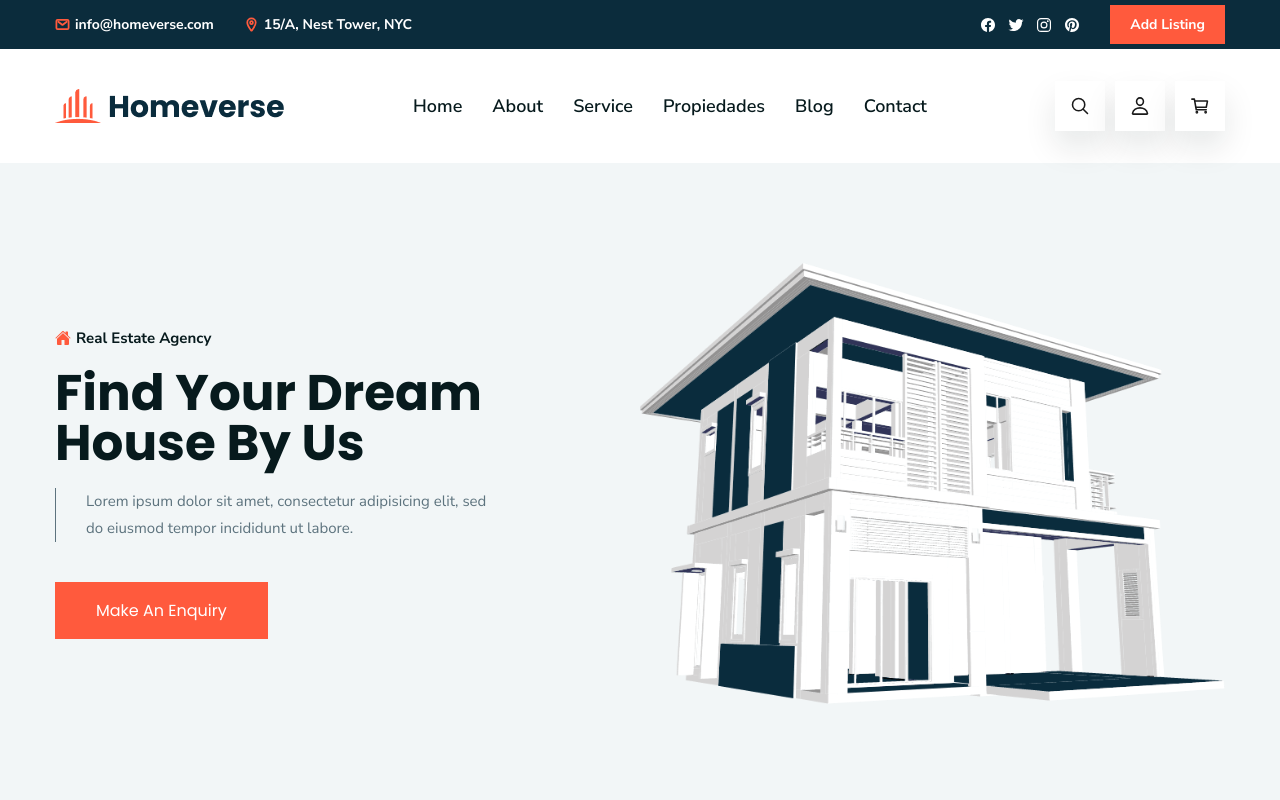
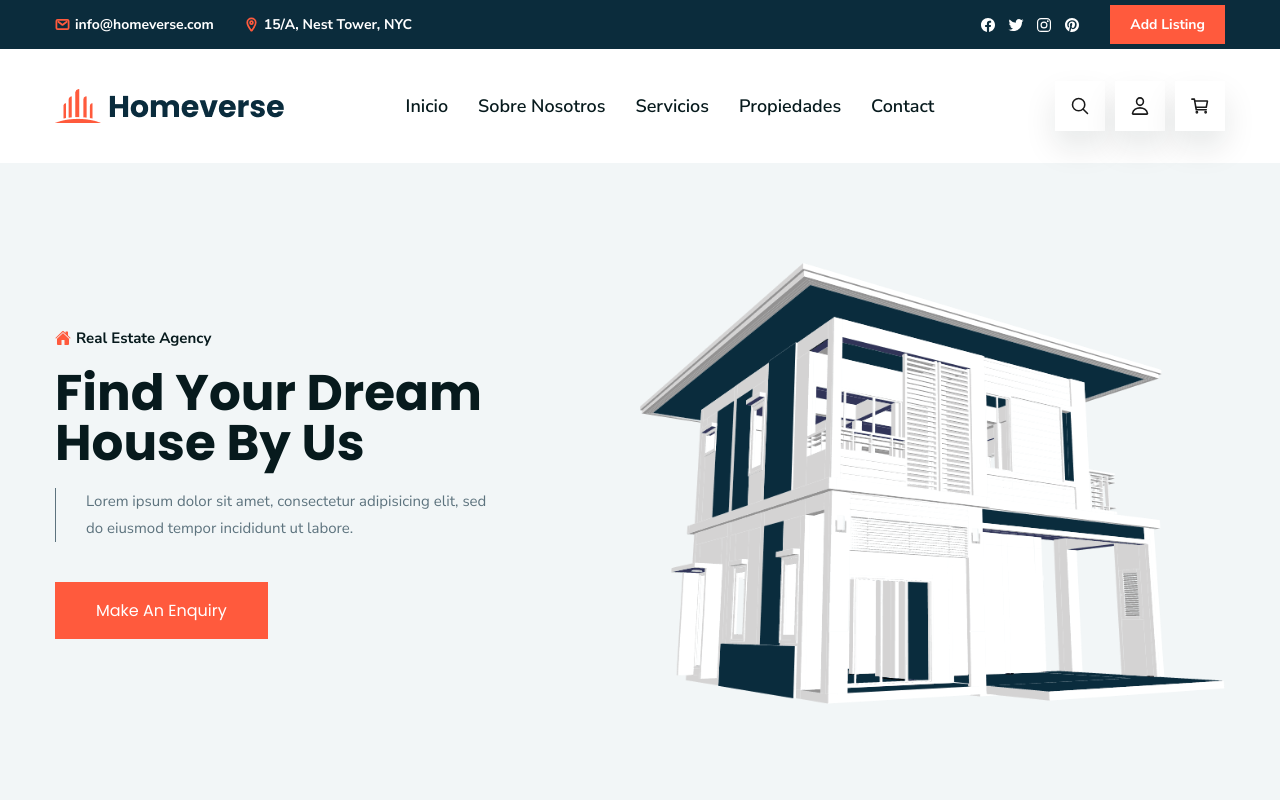
Before and after one commit to Perdominho/RealEstate, a plain HTML site: page home.html in a window 1280 px wide. Shown: the top 800 px of the page. Drawn offline with nearby package versions, Linux system fonts and the light colour scheme.

Commit message:
first commit

```diff
--- a/home.html
+++ b/home.html
@@ -120,23 +120,19 @@
             <ul class="navbar-list">
 
               <li>
-                <a href="#home" class="navbar-link" data-nav-link>Home</a>
+                <a href="/" class="navbar-link" data-nav-link>Inicio</a>
               </li>
 
               <li>
-                <a href="#about" class="navbar-link" data-nav-link>About</a>
+                <a href="#about" class="navbar-link" data-nav-link>Sobre nosotros</a>
               </li>
 
               <li>
-                <a href="#service" class="navbar-link" data-nav-link>Service</a>
+                <a href="#service" class="navbar-link" data-nav-link>Servicios</a>
               </li>
 
               <li>
                 <a href="/Propiedades" class="navbar-link" data-nav-link>Propiedades</a>
-              </li>
-
-              <li>
-                <a href="#blog" class="navbar-link" data-nav-link>Blog</a>
               </li>
 
               <li>
```
Also changed, not shown: disenios.js (+6 -14 lines), README.md.
